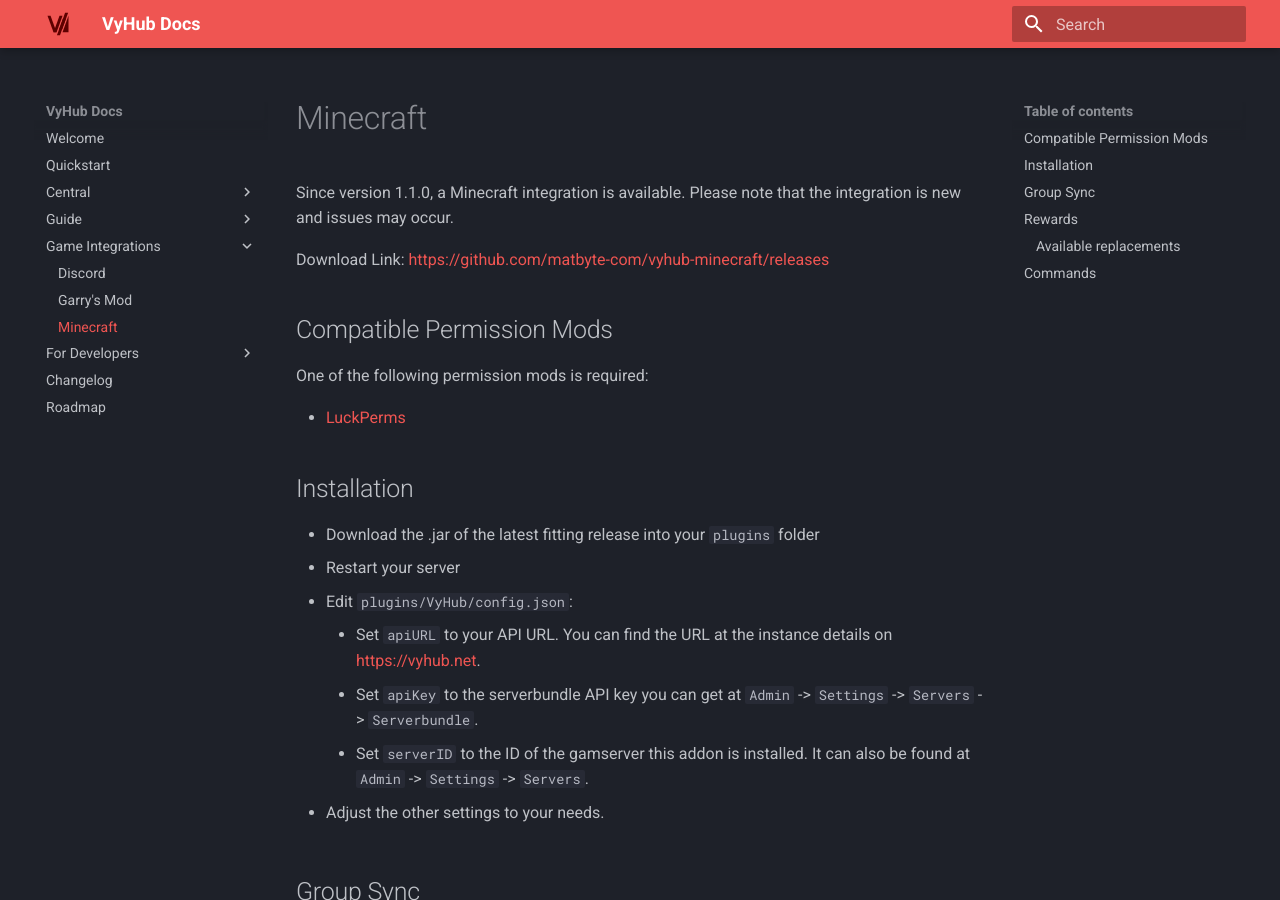
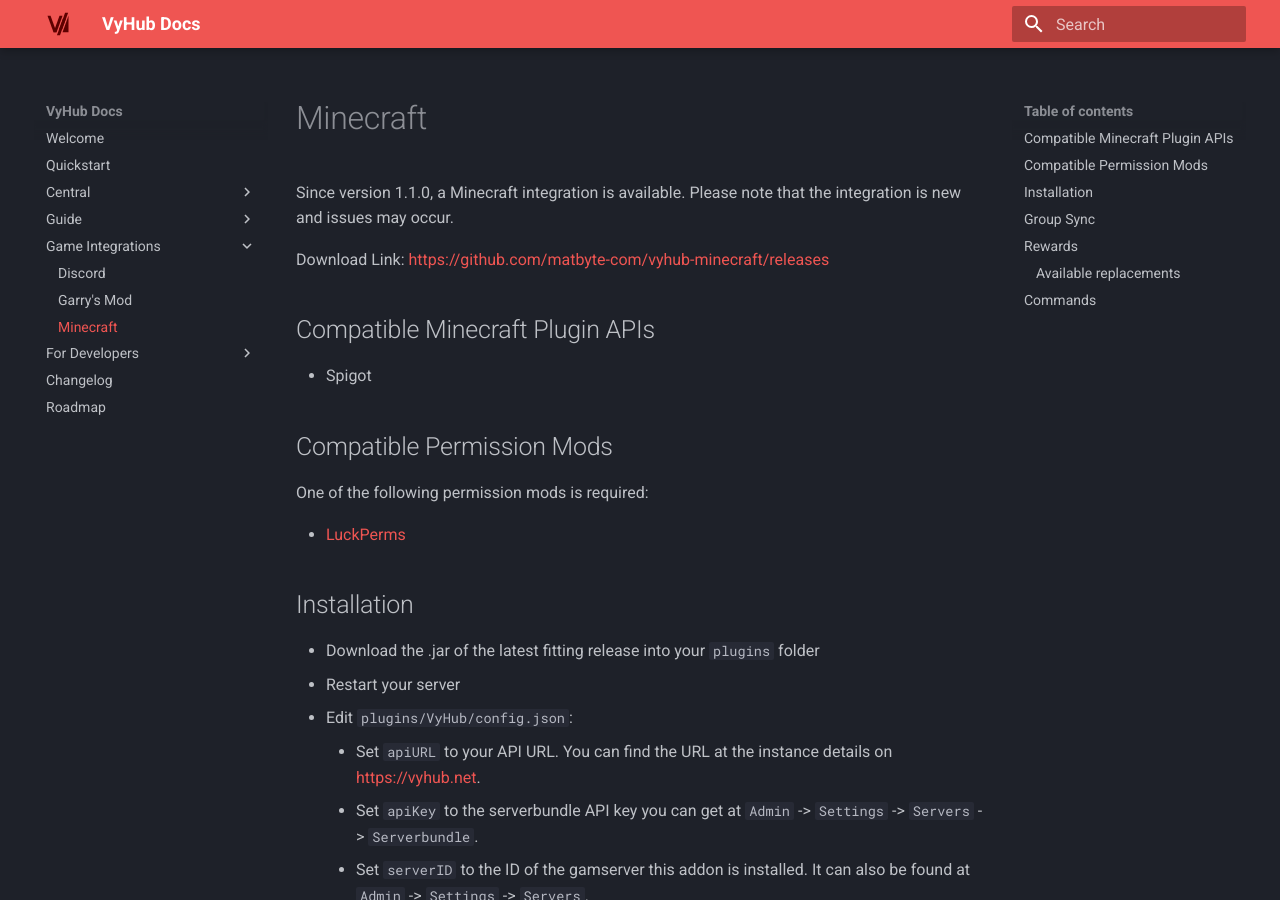
Before and after one commit to nyx-project/vyhub-documentation, an MkDocs documentation site: the page built from docs/game/minecraft.md, in a window 1280 px wide and 900 px high. Built offline with MkDocs 1.6.1 and Material for MkDocs 9.7.7, drawn with Linux system fonts in a browser that asks for light colours; the version menu is left out.

Commit message:
Add mc api support list

```diff
--- a/docs/game/minecraft.md
+++ b/docs/game/minecraft.md
@@ -4,6 +4,10 @@
 
 Download Link:
 [https://github.com/matbyte-com/vyhub-minecraft/releases](https://github.com/matbyte-com/vyhub-minecraft/releases)
+
+## Compatible Minecraft Plugin APIs
+
+- Spigot
 
 ## Compatible Permission Mods
 
```
